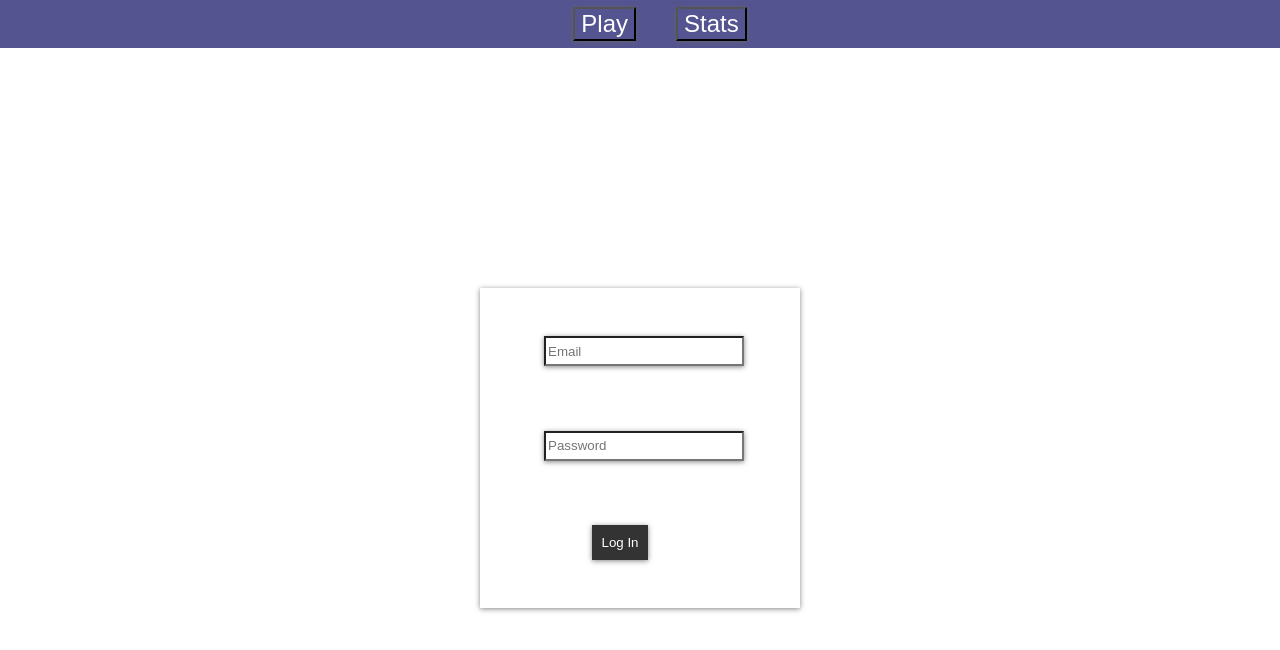
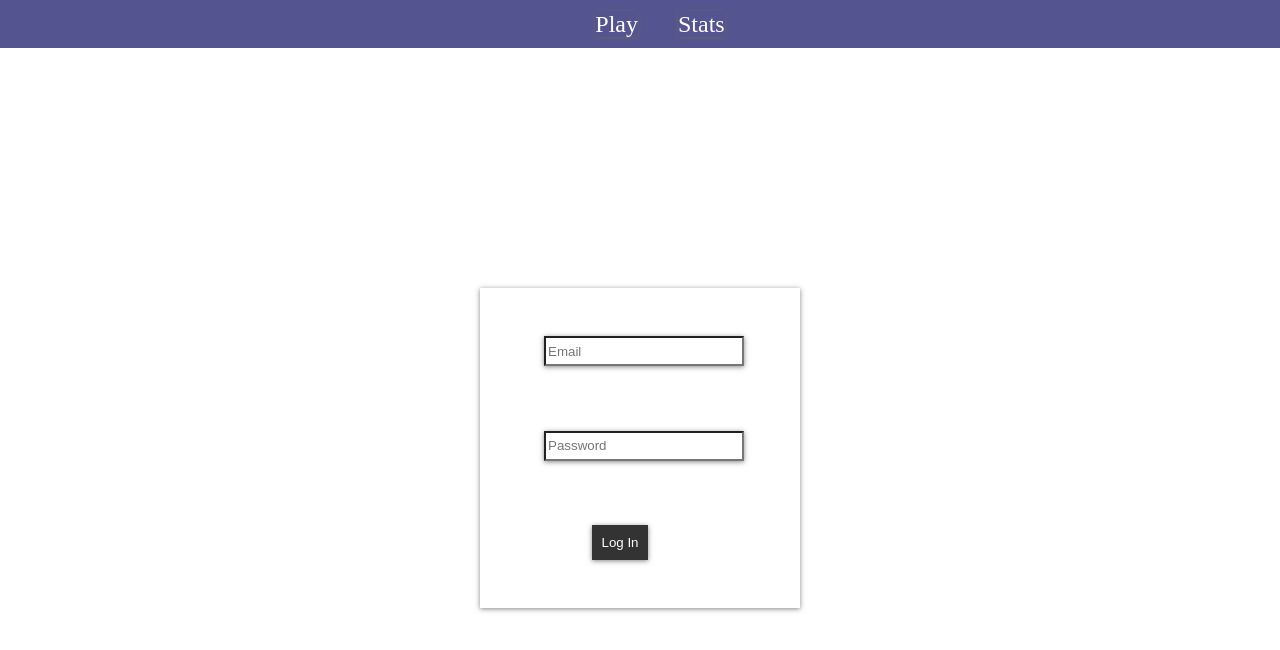
Before and after one commit to sarathrasher/hue-addiction, a plain HTML site: page public/index.html in a window 1280 px wide. Drawn offline with Linux system fonts and the light colour scheme.

Commit message:
removed button.  fixed spelling error in title.

```diff
--- a/public/index.html
+++ b/public/index.html
@@ -6,16 +6,16 @@
   <meta name="viewport" content="width=device-width, initial-scale=1.0">
   <meta http-equiv="X-UA-Compatible" content="ie=edge">
   <link rel="stylesheet" href="./css/login.css">
-  <title>Hue Addication</title>
+  <title>Hue Addiction</title>
 </head>
 
 <body>
   <nav class="main-nav">
     <ul class="nav-items">
-      <li class="list-items"><button class="links-btn">Play</button></li>
+      <li class="list-items"><a class="links-btn">Play</a></li>
     </ul>
     <ul class="nav-items">
-      <li class="list-items"><button class="links-btn">Stats</button></li>
+      <li class="list-items"><a class="links-btn">Stats</a></li>
     </ul>
   </nav>
   <div class="container">
```
